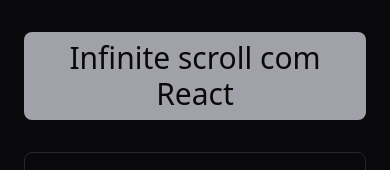
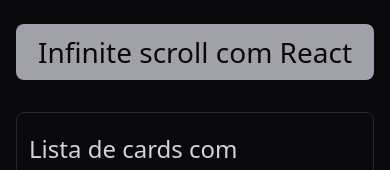
Before and after one commit to philipeoliveira/react-infinite-scroll, a React (Vite) app: page / in a window 390 px wide. Shown: the top 170 px of the page. Built offline with nearby package versions, Linux system fonts and the light colour scheme; no server answers.

Commit message:
Decreases padding and h1 in responsive.

```diff
--- a/src/App.tsx
+++ b/src/App.tsx
@@ -4,9 +4,9 @@
 function App() {
    return (
       <div className='flex flex-col gap-10 max-w-6xl mx-auto min-h-screen'>
-         <main className='flex-1 p-6'>
+         <main className='flex-1 p-6 max-md:p-4'>
             <div className='flex flex-col gap-6'>
-               <h1 className='bg-zinc-400 text-zinc-950 text-4xl max-sm:text-3xl font-medium p-2 my-2 text-center rounded-lg'>
+               <h1 className='bg-zinc-400 text-zinc-950 text-4xl max-sm:text-[28px] font-medium p-2 my-2 text-center rounded-lg'>
                   Infinite scroll com React
                </h1>
                <Comments />
```
